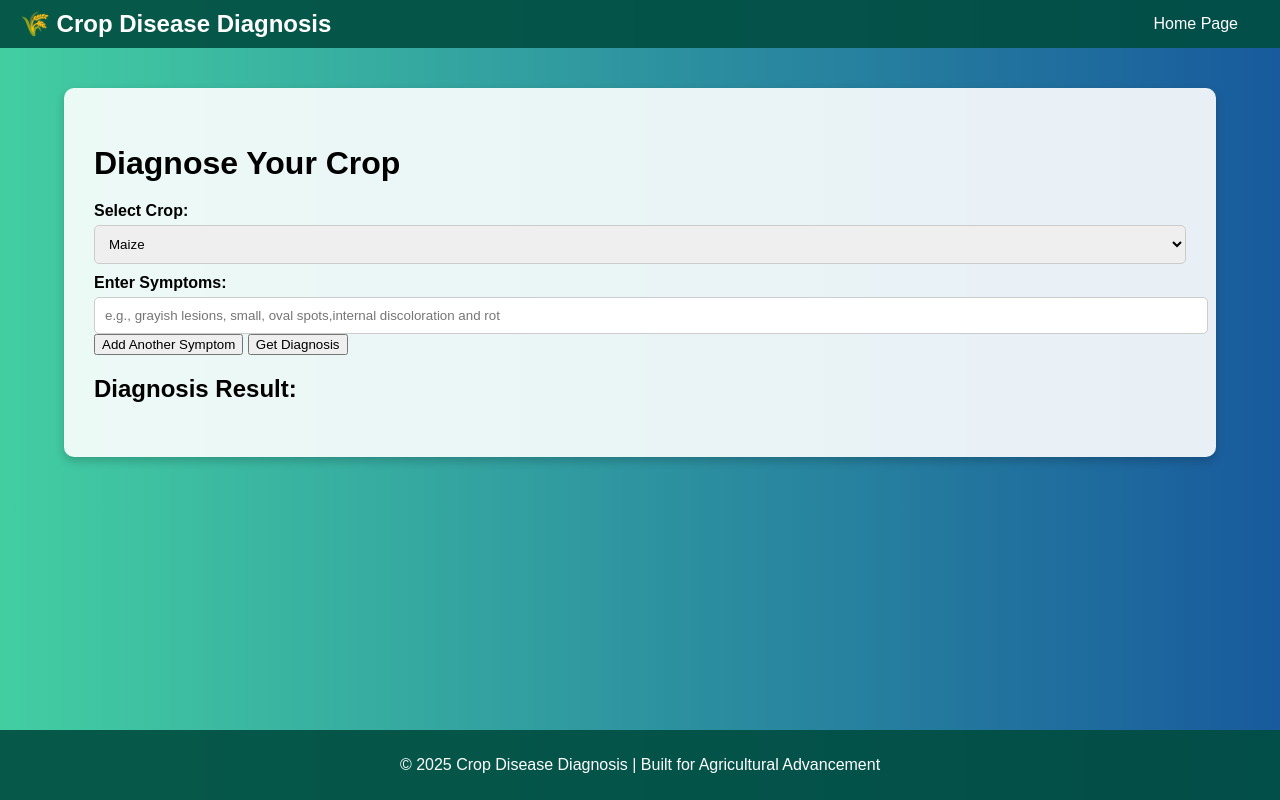
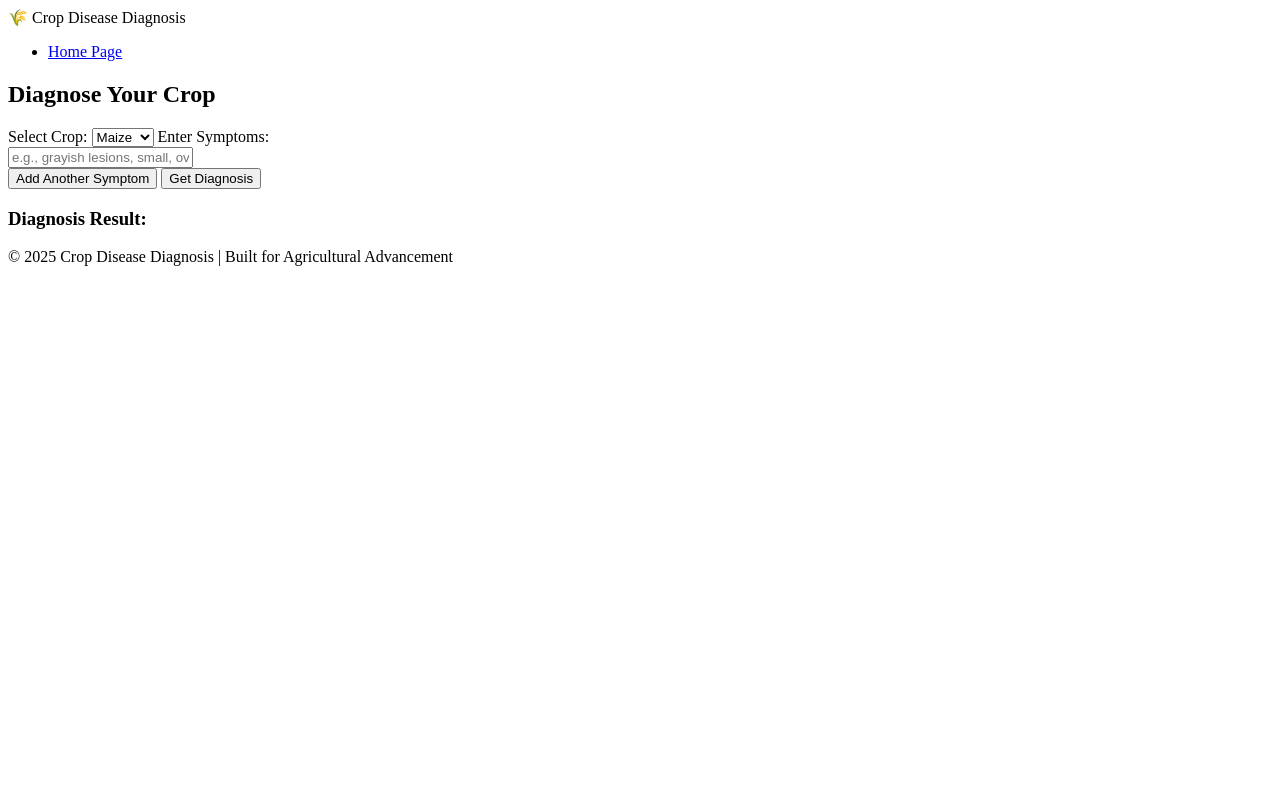
Before and after one commit to henryallison/-AI_Group1_ExpertSystem_Assignment2, a Flask app: page / in a window 1280 px wide. Run offline with Flask 3, Linux system fonts and the light colour scheme.

Commit message:
Update diagnosis.html

```diff
--- a/templates/diagnosis.html
+++ b/templates/diagnosis.html
@@ -6,174 +6,8 @@
     <title>Make Diagnosis</title>
     <link rel="icon" href="favicon.ico" type="image/x-icon"> <!-- Link to favicon -->
     <style>
-        /* General Styling */
-        body {
-            font-family: 'Poppins', sans-serif;
-            margin: 0;
-            padding: 0;
-            background: linear-gradient(to right, #43cea2, #185a9d);
-            color: white;
-            text-align: center;
-            display: flex;
-            flex-direction: column;
-            min-height: 100vh; /* Ensures the body takes full height */
-        }
-
-        /* Navigation Bar */
-        nav {
-            background: rgba(0, 77, 64, 0.9);
-            padding: 10px 20px;
-            display: flex;
-            justify-content: space-between;
-            align-items: center;
-            position: relative;
-            z-index: 1000;
-        }
-
-        nav .logo {
-            font-size: 1.5rem;
-            font-weight: bold;
-            color: white;
-        }
-
-        nav ul {
-            list-style: none;
-            padding: 0;
-            margin: 0;
-            display: flex;
-            align-items: center;
-        }
-
-        nav ul li {
-            margin: 0 10px; /* Adjusted for better spacing */
-        }
-
-        nav ul li a {
-            color: white;
-            text-decoration: none;
-            font-size: 1rem;
-            padding: 8px 12px;
-            transition: 0.3s;
-            border-radius: 5px;
-        }
-
-        nav ul li a:hover {
-            background: #ffb74d;
-            color: #004d40;
-            transform: scale(1.1);
-        }
-
-        /* Main Content */
-        .container {
-            width: 90%;
-            max-width: 1200px;
-            margin: 20px auto;
-            flex: 1; /* Allows container to grow and fill space */
-        }
-
-        /* General Section Styling */
-        section {
-            background: rgba(255, 255, 255, 0.9);
-            color: black;
-            padding: 30px;
-            border-radius: 10px;
-            box-shadow: 0px 4px 10px rgba(0, 0, 0, 0.2);
-            margin-top: 20px;
-            text-align: left; /* Align text to the left */
-            opacity: 0; /* Start hidden for animation */
-            animation: fadeIn 3.15s forwards; /* Fade-in animation */
-        }
-
-        @keyframes fadeIn {
-            from {
-                opacity: 0;
-                transform: translateY(-10px);
-            }
-            to {
-                opacity: 1;
-                transform: translateY(0);
-            }
-        }
-
-        section h2 {
-            font-size: 2rem; /* Increase heading size */
-            margin-bottom: 20px; /* Space below heading */
-        }
-
-        section label {
-            display: block;
-            margin-top: 10px; /* Space above labels */
-            font-weight: bold; /* Bold labels */
-        }
-
-        section input,
-        section select {
-            width: 100%; /* Full width */
-            padding: 10px;
-            margin-top: 5px; /* Space above input */
-            border: 1px solid #ccc;
-            border-radius: 5px;
-        }
-
-        /* Buttons */
-        .btn {
-            display: inline-block;
-            padding: 10px 15px; /* Adjusted for better fit */
-            background: #ff7b00;
-            color: white;
-            text-decoration: none;
-            font-size: 1rem;
-            font-weight: bold;
-            border-radius: 5px;
-            transition: 0.3s ease-in-out;
-            box-shadow: 0px 5px 15px rgba(0, 0, 0, 0.2);
-            margin-top: 10px; /* Space above the button */
-        }
-
-        .btn:hover {
-            background: #ff5200;
-            transform: translateY(-3px);
-        }
-
-        /* Diagnosis Result */
-        section h3 {
-            margin-top: 20px; /* Space above results heading */
-            font-size: 1.5rem; /* Increase size */
-        }
-
-        #result {
-            margin-top: 10px; /* Space above result text */
-            font-size: 1.2rem; /* Increase size */
-            opacity: 0; /* Start hidden for animation */
-            transition: opacity 0.5s ease; /* Smooth transition for result */
-        }
-
-        /* Footer */
-        footer {
-            margin-top: 20px;
-            padding: 10px;
-            background: rgba(0, 77, 64, 0.9);
-            color: white;
-            position: relative;
-            text-align: center;
-        }
-
-        /* Responsive Design */
-        @media (max-width: 768px) {
-            nav {
-                flex-direction: column;
-                align-items: center;
-            }
-
-            nav ul {
-                flex-direction: column;
-                margin-top: 10px;
-            }
-
-            nav ul li {
-                margin: 5px 0;
-            }
-        }
+        /* Your existing CSS styles */
+        /* ... */
     </style>
 </head>
 <body>
@@ -181,8 +15,8 @@
     <nav>
         <div class="logo">🌾 Crop Disease Diagnosis</div>
         <ul>
-            <li><a href="{{ url_for('static', filename='index.html') }}">Home Page</a></li>
-            </ul>
+            <li><a href="/">Home Page</a></li> <!-- Update link to root -->
+        </ul>
     </nav>
 
     <div class="container">
@@ -197,7 +31,7 @@
 
                 <label for="symptoms">Enter Symptoms:</label>
                 <div id="symptomContainer">
-                    <input type="text" name="symptom" placeholder="e.g., grayish lesions, small, oval spots,internal discoloration and rot">
+                    <input type="text" name="symptom" placeholder="e.g., grayish lesions, small, oval spots, internal discoloration and rot">
                 </div>
                 <button type="button" id="addSymptom">Add Another Symptom</button>
 
@@ -231,10 +65,7 @@
             let crop = document.getElementById("crop").value;
             let symptoms = Array.from(document.querySelectorAll('input[name="symptom"]')).map(input => input.value.trim()).filter(symptom => symptom !== "");
 
-            // Use a conditional to set the fetch URL based on the environment
-            const fetchUrl = window.location.hostname === "localhost" ?
-                "http://127.0.0.1:5000/diagnose" :
-                "/diagnose"; // Adjust the path as needed for production
+            const fetchUrl = "/diagnose"; // Use the relative path for Binder
 
             fetch(fetchUrl, {
                 method: "POST",
```
